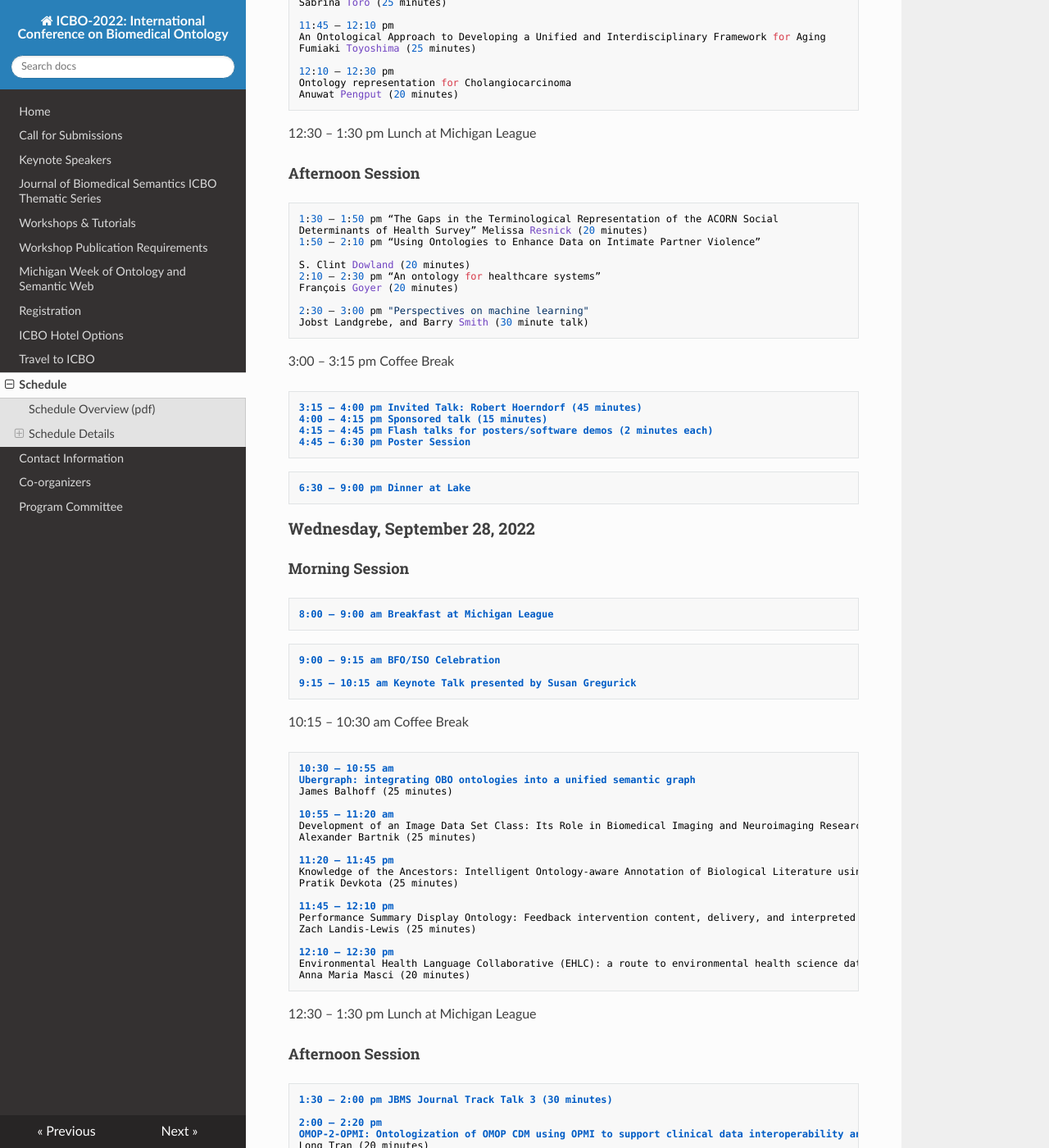
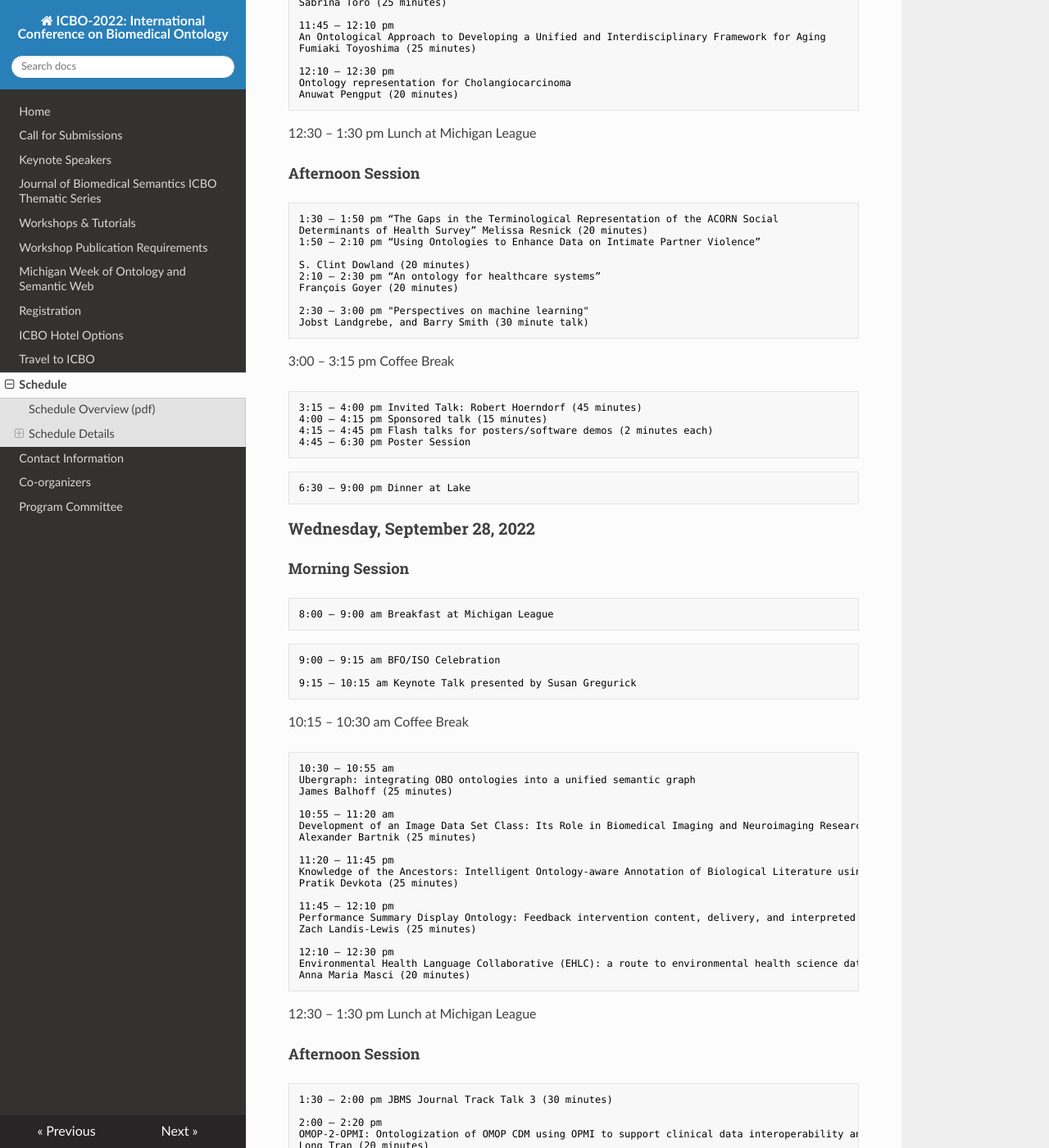
Before and after one commit to johnbeve/BFO-Organization, an MkDocs documentation site: the page built from docs/icbo-schedule.md, in a window 1280 px wide and 1400 px high, scrolled down 2252 px. Shown: the whole window at 82% size. Built offline with MkDocs 1.6.1, drawn with Linux system fonts in a browser that asks for light colours; nearby versions of some CDN libraries; some of the changed text lies outside the part shown.

Commit message:
Update icbo-schedule.md

````diff
--- a/docs/icbo-schedule.md
+++ b/docs/icbo-schedule.md
@@ -25,11 +25,11 @@ Parallel Sessions
 
 ### Monday, September 26, 2022
 #### Morning
-```
+```txt
 8:00 – 9:00 am Breakfast at Michigan League
 ```
 Parallel Sessions
-```
+```txt
 9:00 am – 12:30 pm OBO Tutorial: Using and Reusing Ontologies
 9:00 am – 12:30 pm FAIR Ontology Harmonization and TRUST Data Interoperability (FOHTI)
 10:15 – 10:30 am Coffee Break
@@ -37,7 +37,7 @@ Parallel Sessions
 ```
 #### Afternoon
 Parallel Sessions
-```
+```txt
 1:30 – 5:00 pm Workshop on Ontology Tools and Workflows
 1:30 – 5:00 pm Financial and Legal Dimensions of Healthcare
 1:30 – 5:00 pm 11th Vaccine and Drug Ontology Studies (VDOS-2022)
@@ -49,7 +49,7 @@ Parallel Sessions
 
 ### Tuesday, September 27, 2022
 #### Morning Session
-```
+```txt
 8:00 – 9:00 am Breakfast at Michigan League
 ```
 ```txt
@@ -60,7 +60,7 @@ Parallel Sessions
 9:45 – 10:15 am JBMS Journal Track Talk 2 (30 minutes)
 ```
 10:15 – 10:30 am Coffee Break
-```
+```txt
 10:30 – 10:55 am
 Exploring the Ontology of Pandemic
 C. Maria Keet (25 minutes)
@@ -85,7 +85,7 @@ Anuwat Pengput (20 minutes)
 
 
 #### Afternoon Session
-```
+```txt
 1:30 – 1:50 pm “The Gaps in the Terminological Representation of the ACORN Social
 Determinants of Health Survey” Melissa Resnick (20 minutes)
 1:50 – 2:10 pm “Using Ontologies to Enhance Data on Intimate Partner Violence”
@@ -97,30 +97,29 @@ François Goyer (20 minutes)
 2:30 – 3:00 pm "Perspectives on machine learning"
 Jobst Landgrebe, and Barry Smith (30 minute talk)
 ```
-
 3:00 – 3:15 pm Coffee Break
-```
+```txt
 3:15 – 4:00 pm Invited Talk: Robert Hoerndorf (45 minutes)
 4:00 – 4:15 pm Sponsored talk (15 minutes)
 4:15 – 4:45 pm Flash talks for posters/software demos (2 minutes each)
 4:45 – 6:30 pm Poster Session
 ```
-```
+```txt
 6:30 – 9:00 pm Dinner at Lake
 ```
 
 ### Wednesday, September 28, 2022
 #### Morning Session
-```
+```txt
 8:00 – 9:00 am Breakfast at Michigan League
 ```
-```
+```txt
 9:00 – 9:15 am BFO/ISO Celebration
 
 9:15 – 10:15 am Keynote Talk presented by Susan Gregurick
 ```
 10:15 – 10:30 am Coffee Break
-```
+```txt
 10:30 – 10:55 am
 Ubergraph: integrating OBO ontologies into a unified semantic graph
 James Balhoff (25 minutes)
@@ -145,7 +144,7 @@ Anna Maria Masci (20 minutes)
 
 
 #### Afternoon Session
-```
+```txt
 1:30 – 2:00 pm JBMS Journal Track Talk 3 (30 minutes)
 
 2:00 – 2:20 pm
````
